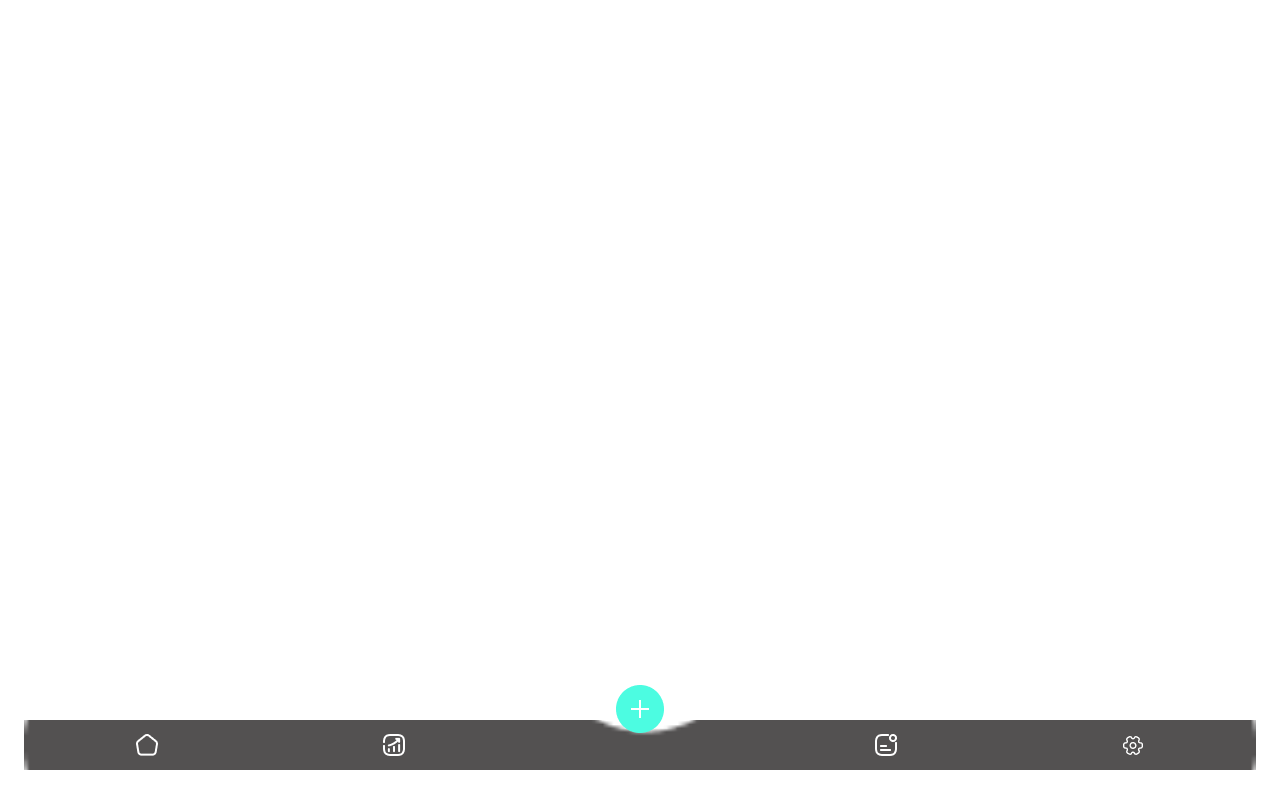
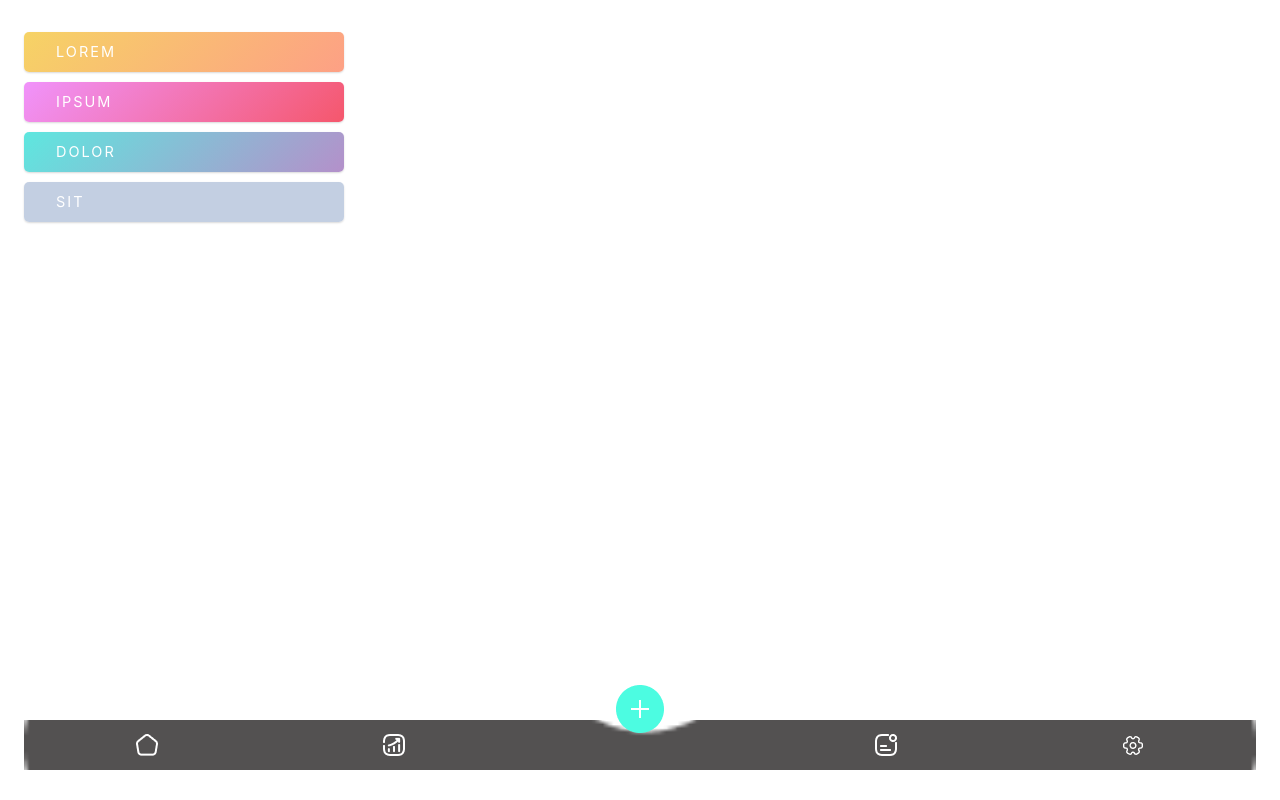
Before and after one commit to woo5ni-developer/daily-habit, a React (Create React App) app: page /test in a window 1280 px wide. Before the commit this address had no page. Built offline with nearby package versions, Linux system fonts and the light colour scheme; what recoil-persist would draw is missing.

Commit message:
Fix lodash-move error, Add use-gesture demo page

```diff
--- a/package.json
+++ b/package.json
@@ -9,10 +9,12 @@
     "@mui/lab": "^5.0.0-alpha.92",
     "@mui/material": "^5.9.2",
     "@mui/x-date-pickers-pro": "^6.2.0",
+    "@react-spring/web": "^9.7.3",
     "@testing-library/jest-dom": "^5.16.4",
     "@testing-library/react": "^13.3.0",
     "@testing-library/user-event": "^13.5.0",
     "@types/jest": "^27.5.2",
+    "@types/lodash": "^4.14.202",
     "@types/node": "^16.11.46",
     "@types/react": "^18.0.15",
     "@types/react-copy-to-clipboard": "^5.0.4",
@@ -59,6 +61,7 @@
     ]
   },
   "devDependencies": {
+    "@types/lodash-es": "^4.17.12",
     "@types/lodash.clamp": "^4.0.9",
     "@types/styled-components": "^5.1.26",
     "autoprefixer": "^10.4.13",
--- a/src/App.tsx
+++ b/src/App.tsx
@@ -6,6 +6,7 @@ import Set from './routes/set'
 import Tracker from './routes/tracker'
 import Stats from './routes/stats'
 import Setting from './routes/setting'
+import Test from './routes/test'
 
 
 const App: FC = () => {
@@ -18,6 +19,8 @@ const App: FC = () => {
           <Route path="/tracker" element={<Tracker />} />
           <Route path="/stats" element={<Stats />} />
           <Route path="/setting" element={<Setting />} />
+
+          <Route path="/test" element={<Test />} />
         </Routes>
       </Layout>
     </BrowserRouter>
--- a/src/components/DragableList.tsx
+++ /dev/null
@@ -1,39 +0,0 @@
-import { useDrag } from '@use-gesture/react'
-import React, { FC, useRef } from 'react'
-import clamp from 'lodash.clamp'
-// import swap from 'lodash-move'
-
-const DragableList: FC = () => {
-  // logic
-  // const order = useRef(items.map((_, index) => index)) // Store indicies as a local ref, this represents the item order
-  // const [springs, api] = useSprings(items.length, fn(order.current)) // Create springs, each corresponds to an item, controlling its transform, scale, etc.
-  // const bind = useDrag(({ args: [originalIndex], active, movement: [, y] }) => {
-  //   const curIndex = order.current.indexOf(originalIndex)
-  //   const curRow = clamp(Math.round((curIndex * 100 + y) / 100), 0, items.length - 1)
-  //   const newOrder = swap(order.current, curIndex, curRow)
-  //   api.start(fn(newOrder, active, originalIndex, curIndex, y)) // Feed springs new style data, they'll animate the view without causing a single render
-  //   if (!active) order.current = newOrder
-  // })
-
-  // view
-  return (
-    <div></div>
-    // <div className={styles.content} style={{ height: items.length * 100 }}>
-    //   {springs.map(({ zIndex, shadow, y, scale }, i) => (
-    //     <animated.div
-    //       {...bind(i)}
-    //       key={i}
-    //       style={{
-    //         zIndex,
-    //         boxShadow: shadow.to(s => `rgba(0, 0, 0, 0.15) 0px ${s}px ${2 * s}px 0px`),
-    //         y,
-    //         scale,
-    //       }}
-    //       children={items[i]}
-    //     />
-    //   ))}
-    // </div>
-  )
-}
-
-export default DragableList
--- /dev/null
+++ b/src/components/DraggableList.tsx
@@ -0,0 +1,69 @@
+import { useDrag } from '@use-gesture/react'
+import React, { FC, useRef } from 'react'
+import clamp from 'lodash.clamp'
+import swap from 'lodash-move'
+import { useSprings, animated } from '@react-spring/web'
+import styles from '../styles.module.css'
+
+const fn =
+  (order: number[], active = false, originalIndex = 0, curIndex = 0, y = 0) =>
+    (index: number) =>
+      active && index === originalIndex
+        ? {
+          y: curIndex * 50 + y,
+          scale: 1.1,
+          zIndex: 1,
+          shadow: 15,
+          immediate: (key: string) => key === 'y' || key === 'zIndex',
+        }
+        : {
+          y: order.indexOf(index) * 50,
+          scale: 1,
+          zIndex: 0,
+          shadow: 1,
+          immediate: false,
+        }
+
+interface DraggableListProps {
+  items: string[]
+}
+
+const DraggableList: FC<DraggableListProps> = ({ items }) => {
+  // logic
+  const order = useRef(items.map((_, index) => index)) // Store indicies as a local ref, this represents the item order
+  const [springs, api] = useSprings(items.length, fn(order.current)) // Create springs, each corresponds to an item, controlling its transform, scale, etc.
+  const bind = useDrag(({ args: [originalIndex], active, movement: [, y] }) => {
+    const curIndex = order.current.indexOf(originalIndex)
+    const curRow = clamp(
+      Math.round((curIndex * 100 + y) / 100),
+      0,
+      items.length - 1,
+    )
+    const newOrder = swap(order.current, curIndex, curRow)
+    api.start(fn(newOrder, active, originalIndex, curIndex, y)) // Feed springs new style data, they'll animate the view without causing a single render
+    if (!active) order.current = newOrder
+  })
+
+  // view
+  return (
+    <div className={styles.content} style={{ height: items.length * 100 }}>
+      {springs.map(({ zIndex, shadow, y, scale }, i) => (
+        <animated.div
+          {...bind(i)}
+          key={i}
+          style={{
+            zIndex,
+            boxShadow: shadow.to(
+              (s) => `rgba(0, 0, 0, 0.15) 0px ${s}px ${2 * s}px 0px`,
+            ),
+            y,
+            scale,
+          }}>
+          {items[i]}
+        </animated.div>
+      ))}
+    </div>
+  )
+}
+
+export default DraggableList
--- /dev/null
+++ b/src/routes/test.tsx
@@ -0,0 +1,12 @@
+import React, { FC } from 'react'
+import DraggableList from '../components/DraggableList'
+
+const Test: FC = () => {
+  return (
+    <div className="flex fill center">
+      <DraggableList items={'Lorem ipsum dolor sit'.split(' ')} />
+    </div>
+  )
+}
+
+export default Test
--- /dev/null
+++ b/src/styles.module.css
@@ -0,0 +1,32 @@
+.content {
+  width: 320px;
+}
+
+.content > div {
+  position: absolute;
+  width: 320px;
+  height: 40px;
+  transform-origin: 50% 50% 0px;
+  border-radius: 5px;
+  color: white;
+  line-height: 40px;
+  padding-left: 32px;
+  font-size: 14.5px;
+  background: lightblue;
+  text-transform: uppercase;
+  letter-spacing: 2px;
+  touch-action: none;
+}
+
+.content > div:nth-child(1) {
+  background: linear-gradient(135deg, #f6d365 0%, #fda085 100%);
+}
+.content > div:nth-child(2) {
+  background: linear-gradient(135deg, #f093fb 0%, #f5576c 100%);
+}
+.content > div:nth-child(3) {
+  background: linear-gradient(135deg, #5ee7df 0%, #b490ca 100%);
+}
+.content > div:nth-child(4) {
+  background: linear-gradient(135deg, #c3cfe2 0%, #c3cfe2 100%);
+}
--- /dev/null
+++ b/src/types.d.ts
@@ -0,0 +1,4 @@
+declare module 'lodash-move' {
+  const fn: (list: number[], b: number, c: number) => number[]
+  export default fn
+}
```
Also changed, not shown: 1 other file (tests, documents, lock files or other folders).
